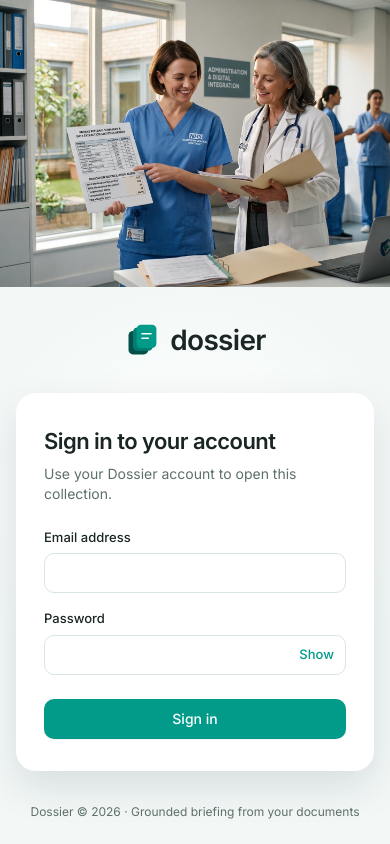
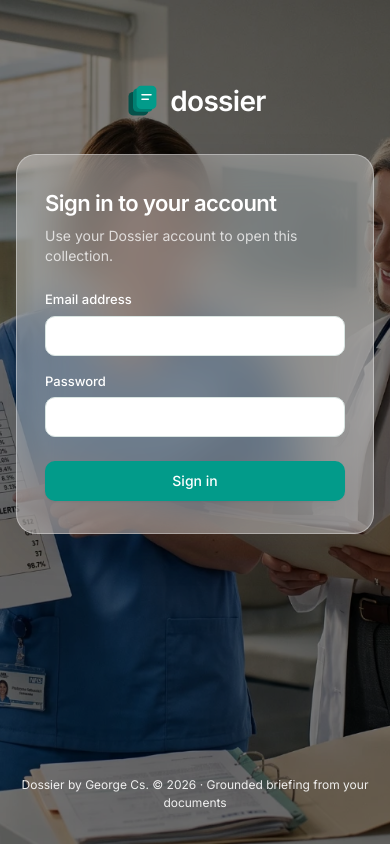
Before and after one commit to george-a-cs/dossier, a Next.js app in the folder apps/web/: page /login in a window 390 px wide. Built offline with nearby package versions, Linux system fonts and the light colour scheme.

Commit message:
fix: login page mobile optimised

```diff
--- a/apps/web/components/DossierLogo.tsx
+++ b/apps/web/components/DossierLogo.tsx
@@ -34,7 +34,7 @@
   return (
     <span className={cn("inline-flex items-center", tokens.gap, className)}>
       <DossierMark className={tokens.mark} />
-      <span className={cn("font-semibold tracking-tight text-ink", tokens.text)}>
+      <span className={cn("font-semibold tracking-tight text-current", tokens.text)}>
         dossier
       </span>
     </span>
--- a/apps/web/components/auth/LoginView.tsx
+++ b/apps/web/components/auth/LoginView.tsx
@@ -29,39 +29,47 @@
   }
 
   return (
-    <div className="flex min-h-dvh flex-col bg-bg lg:flex-row">
-      <div className="relative h-[34vh] w-full shrink-0 overflow-hidden lg:h-auto lg:min-h-dvh lg:w-[42%]">
+    <div className="relative flex min-h-dvh flex-col bg-bg lg:flex-row">
+      <div className="fixed inset-0 overflow-hidden lg:relative lg:inset-auto lg:h-auto lg:min-h-dvh lg:w-[42%] lg:shrink-0">
         <img
           src="/login-screen.webp"
           alt=""
           className="absolute inset-0 h-full w-full object-cover object-center"
         />
+        <div
+          aria-hidden="true"
+          className="absolute inset-0 bg-black/50 lg:hidden"
+        />
       </div>
 
-      <div className="relative flex min-h-0 flex-1 flex-col px-4 py-8 sm:px-10 lg:min-h-dvh lg:py-10">
+      <div className="relative z-10 flex min-h-dvh flex-1 flex-col px-4 pt-20 pb-8 sm:px-10 lg:min-h-dvh lg:py-10">
         <div
           aria-hidden="true"
-          className="pointer-events-none absolute inset-0 bg-[radial-gradient(ellipse_80%_55%_at_50%_38%,#ffffff_0%,#f3f8f7_72%)]"
+          className="pointer-events-none absolute inset-0 hidden bg-[radial-gradient(ellipse_80%_55%_at_50%_38%,#ffffff_0%,#f3f8f7_72%)] lg:block"
         />
 
-        <div className="relative z-10 flex flex-1 flex-col items-center justify-center">
+        <div className="relative z-10 flex flex-1 flex-col items-center lg:justify-center">
           <div className="w-full max-w-[420px]">
-            <div className="mb-8 flex justify-center">
+            <div className="mb-8 flex justify-center text-white lg:text-ink">
               <DossierLogo size="lg" />
             </div>
 
             <form
               onSubmit={onSubmit}
-              className="rounded-[20px] bg-surface px-7 py-8 shadow-lg"
+              className="rounded-[20px] border border-white/35 bg-white/35 px-7 py-8 text-white shadow-lg backdrop-blur-xl lg:border-transparent lg:bg-surface lg:text-ink lg:backdrop-blur-none"
             >
-              <h1 className="m-0 text-[22px] font-semibold tracking-tight text-ink">
+              <h1 className="m-0 text-[22px] font-semibold tracking-tight text-white lg:text-ink">
                 Sign in to your account
               </h1>
-              <p className="mt-1.5 mb-6 text-sm text-muted">
+              <p className="mt-1.5 mb-6 text-sm text-white/75 lg:text-muted">
                 Use your Dossier account to open this collection.
               </p>
               <div className="flex flex-col gap-4">
-                <Field label="Email address" htmlFor="login-email">
+                <Field
+                  label="Email address"
+                  htmlFor="login-email"
+                  className="[&_label]:text-white lg:[&_label]:text-ink"
+                >
                   <Input
                     id="login-email"
                     type="email"
@@ -71,7 +79,11 @@
                     required
                   />
                 </Field>
-                <Field label="Password" htmlFor="login-password">
+                <Field
+                  label="Password"
+                  htmlFor="login-password"
+                  className="[&_label]:text-white lg:[&_label]:text-ink"
+                >
                   <div className="relative">
                     <Input
                       id="login-password"
@@ -84,7 +96,7 @@
                     />
                     <button
                       type="button"
-                      className="absolute top-1/2 right-3 -translate-y-1/2 text-[13px] font-medium text-primary hover:text-primary-hover"
+                      className="absolute top-1/2 right-3 -translate-y-1/2 text-[13px] font-medium text-white/85 hover:text-white lg:text-primary lg:hover:text-primary-hover"
                       onClick={() => setShowPassword((visible) => !visible)}
                       aria-pressed={showPassword}
                       aria-controls="login-password"
@@ -106,8 +118,8 @@
           </div>
         </div>
 
-        <p className="relative z-10 mt-8 mb-0 text-center text-[12px] text-muted">
-          Dossier © 2026 · Grounded briefing from your documents
+        <p className="relative z-10 mt-8 mb-0 text-center text-[12px] text-white/90 lg:text-muted">
+          Dossier by George Cs. © 2026 · Grounded briefing from your documents
         </p>
       </div>
     </div>
```
Also changed, not shown: 2 other files (tests, documents, lock files or other folders).
